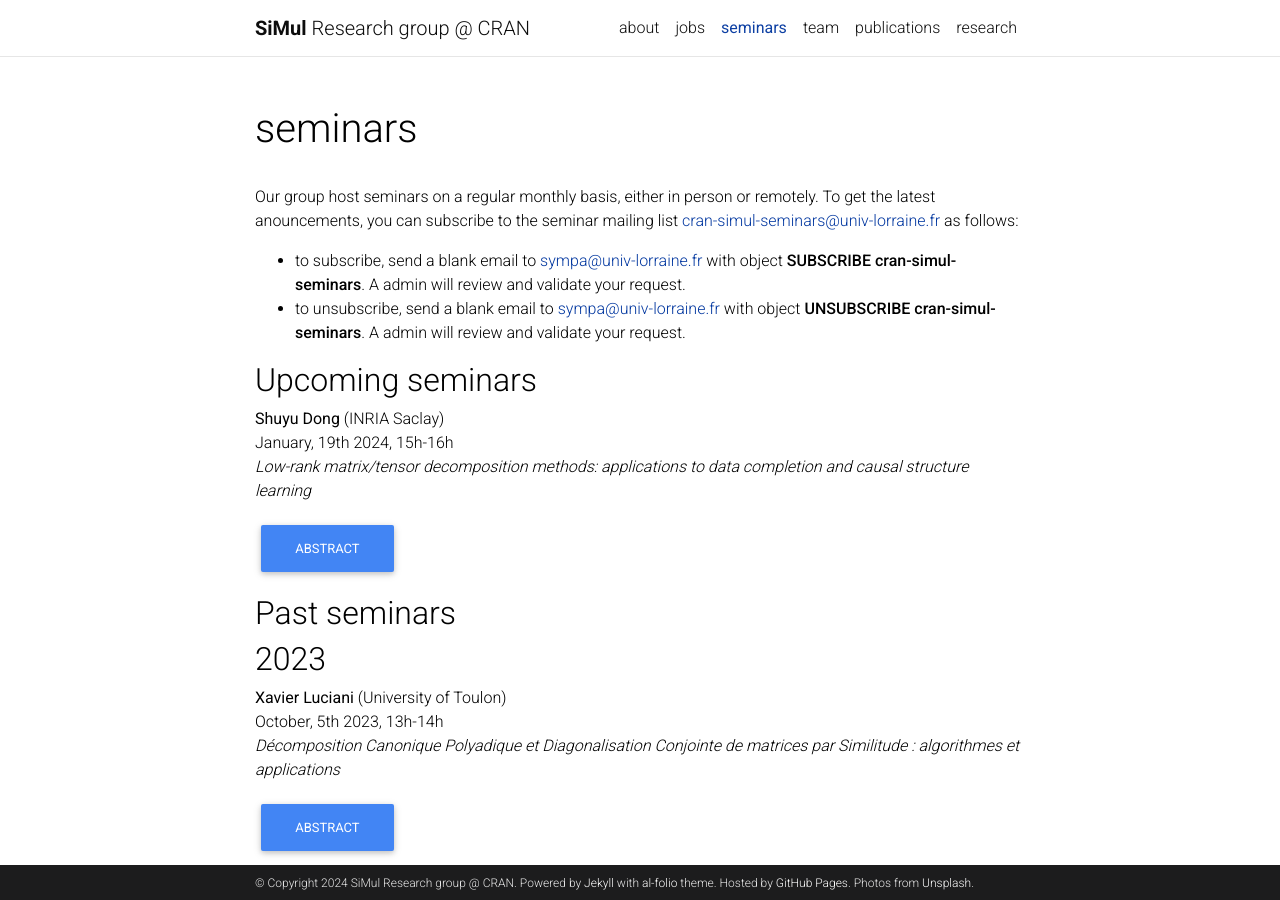
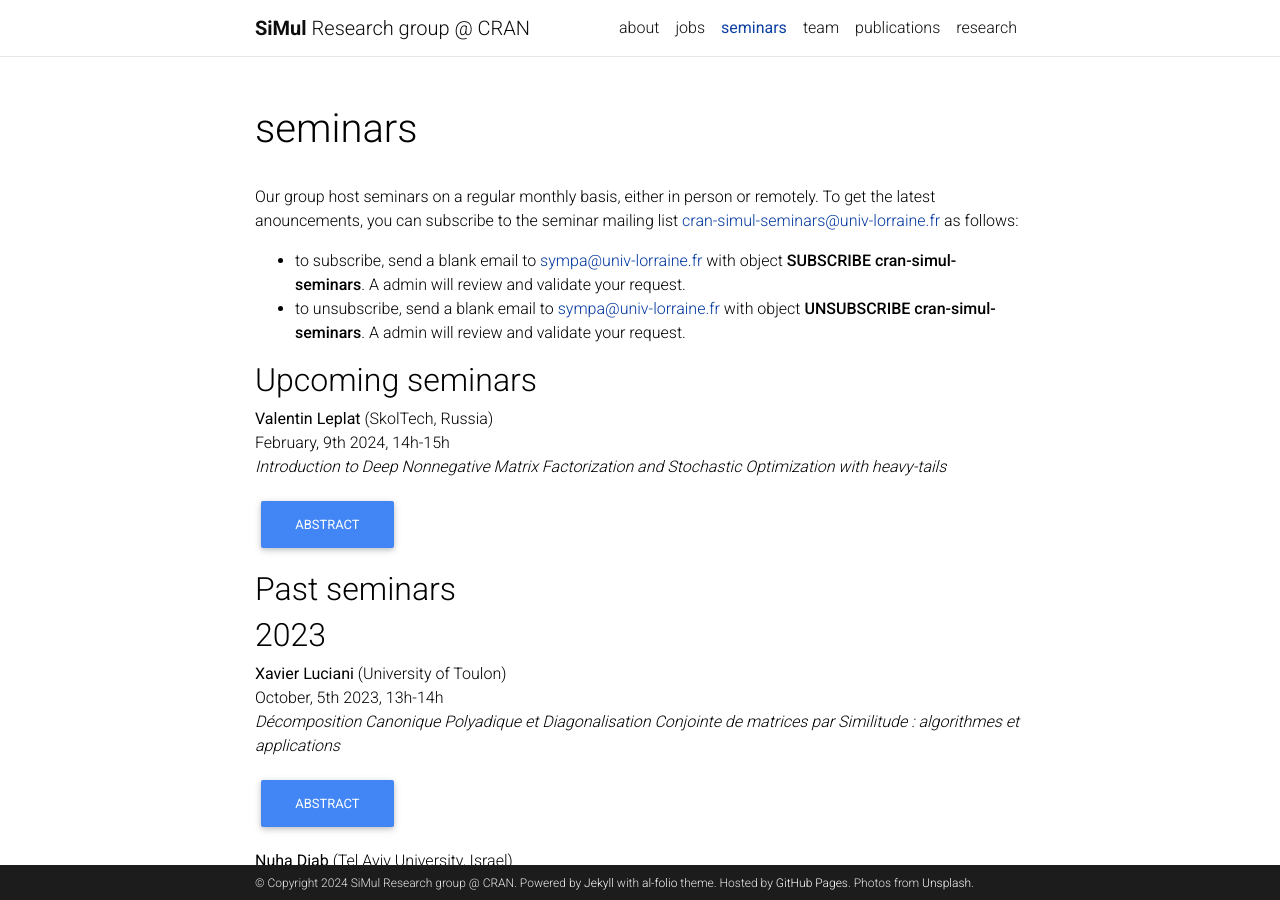
Before and after one commit to cran-simul/cran-simul.github.io, a Jekyll site: the page built from _pages/seminars.md, in a window 1280 px wide and 900 px high. Built offline with Jekyll 4.4.1, drawn with Linux system fonts in a browser that asks for light colours; comment, search, counter and statistics services are not loaded; a style sheet for code colours, icons or effects is not loaded; some of the changed lines change nothing that is shown.

Commit message:
Update seminarlist.yml

```diff
--- a/_data/seminarlist.yml
+++ b/_data/seminarlist.yml
@@ -6,6 +6,18 @@
 #
 #   In this talk we will cover the automatic learning reasoning capabilities through large-scale training of deep neural networks from data, and we target different situations, like robotics and embodied computer vision (robot navigation to solve visual tasks) as well as vision and language reasoning (visual question answering). We explore this problem in a holistic way and study it from various angles of attack: what are the tasks which lead to emergence of reasoning? How can we evaluate agents and measure reasoning vs. bias exploitation? How can we x-ray neural models and visualize their internal behavior? What are the bottlenecks in learning reasoning? Can we structure neural networks with inductive bias to improve the emergence of reasoning, by including prior knowledge on geometry, physics, or semantics?"
 #   active: 1
+
+-  speaker:  Valentin Leplat
+   institution: SkolTech, Russia
+   date:  February, 9th 2024, 14h-15h
+   title: "Introduction to Deep Nonnegative Matrix Factorization and Stochastic Optimization with heavy-tails"
+   abstract: "Part 1: Deep Nonnegative Matrix Factorization with β-Divergences
+Our first topic revolves around the Deep Nonnegative Matrix Factorization (deep NMF), a novel and promising facet of unsupervised learning. Deep NMF has emerged as a potent technique for extracting multi-layered features spanning various scales. However, conventional deep NMF models have primarily relied on the least squares error as their evaluation metric, which may not be the most suitable gauge for assessing the quality of approximations across diverse datasets. For data types such as audio signals and documents, β-divergences have gained recognition as a more fitting alternative. In this seminar, we present new models and algorithms that harness β-divergences to enhance deep NMF, with an emphasis on the notion of identifiability.
+
+Part 2: Heavy-Tailed Stochastic Optimization for Deep Neural Networks
+ Our second topic concerns stochastic optimization, with a particular focus on recent discoveries concerning the nature of stochastic gradient noise in deep neural network training. Contrary to the conventional assumption of Gaussian noise, empirical evidences show that gradient noise often exhibits heavy-tailed characteristics. We introduce an efficient mechanism for optimizers to handle this noise behavior. Additionally, we showcase an extension of our recently introduced stochastic optimizer, referred to as NAG-GS, specifically tailored for the training of Vision Transformers."
+   active: 1
+   year: 2024
 
 -  speaker:  Shuyu Dong
    institution: INRIA Saclay
@@ -17,7 +29,7 @@
 [2] S. Dong, B. Gao, Y. Guan, and F. Glineur, New Riemannian preconditioned algorithms for tensor completion via polyadic decomposition, SIAM Journal on Matrix Analysis and Applications 43 (2) (2022), 840-866
 [3] S. Dong and M. Sebag, From graphs to DAGs: a low-complexity model and a scalable algorithm, European Conference on Machine Learning and Principles and Practice of Knowledge Discovery in Databases (ECML-PKDD), 2022
 [4] S. Dong, K. Uemura, A. Fujii, S. Chang, Y. Koyanagi, K. Maruhashi, and M. Sebag, Learning large causal structures from inverse covariance matrix via matrix decomposition, arXiv preprint arXiv:2211.14221, 2023"
-   active: 1
+   active: 0
    year: 2024
 
 -  speaker:  Xavier Luciani
```
